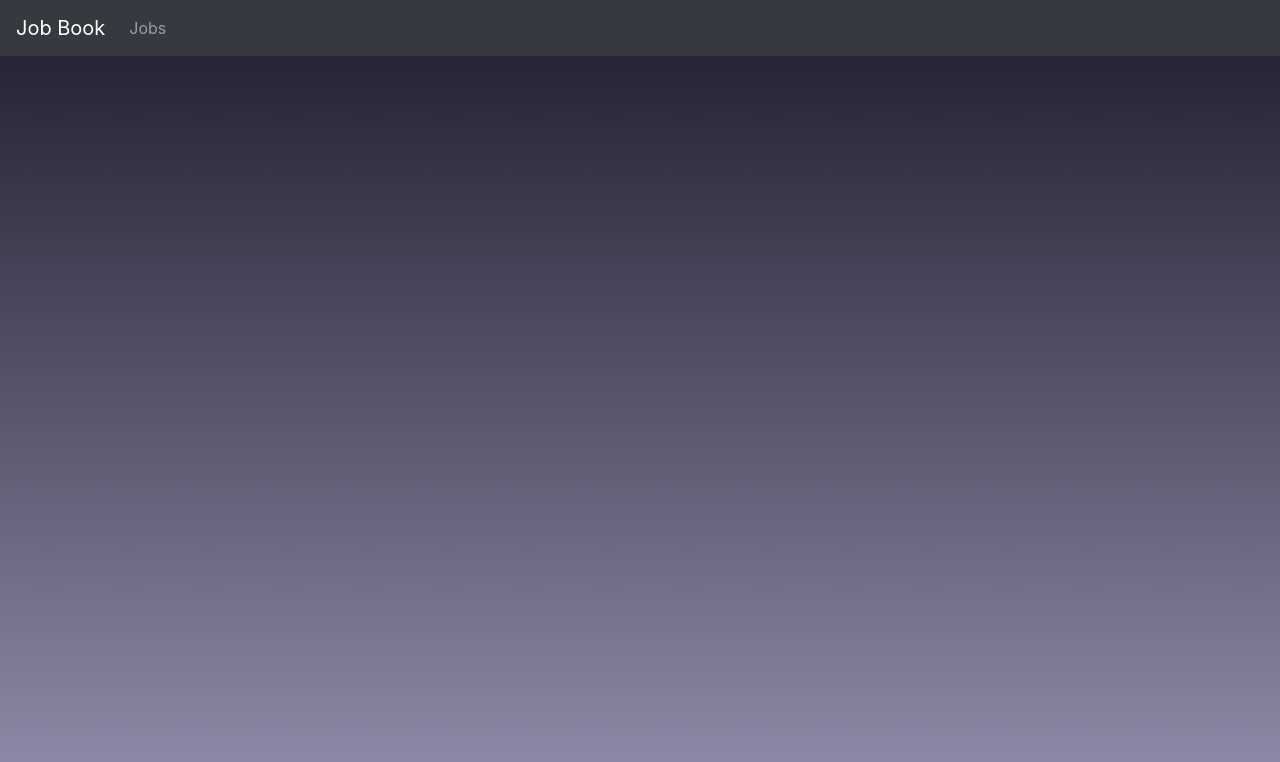
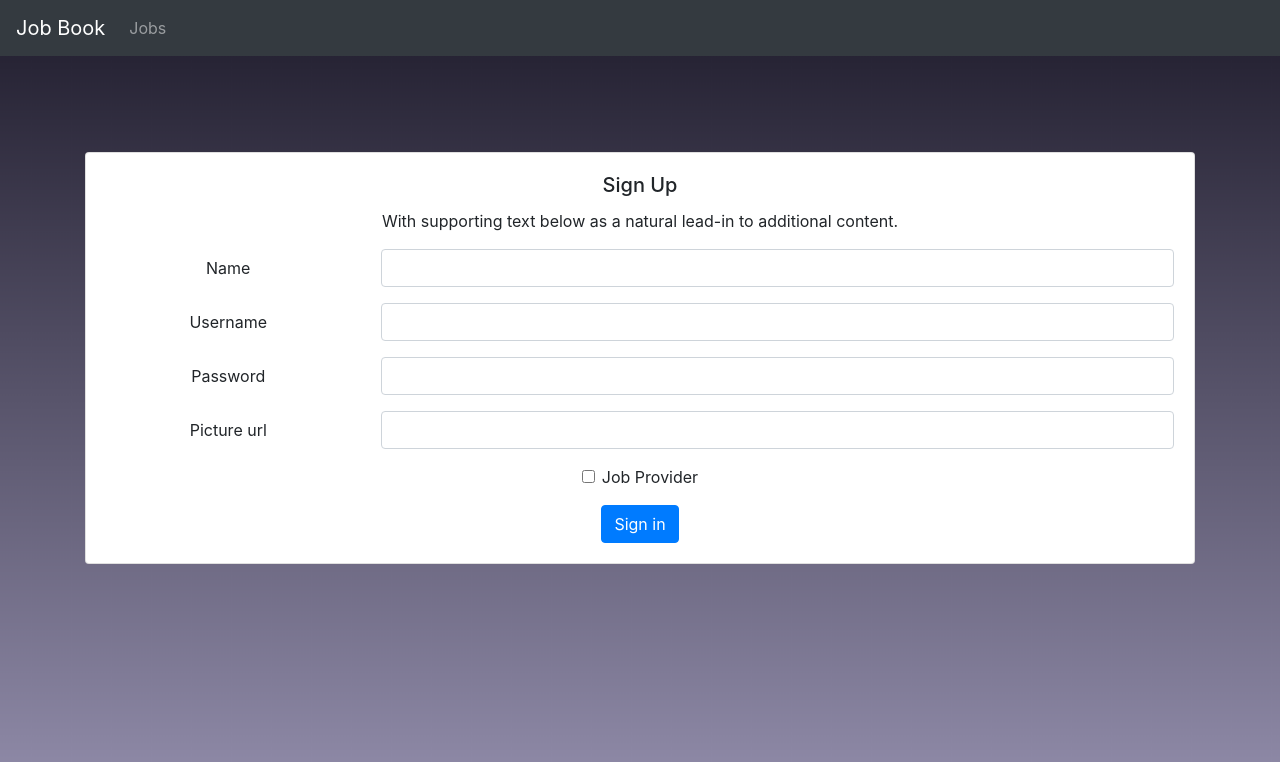
Before and after one commit to vaerilius/Full-Stack---harjoitustyo, a React app in the folder frondend/: page /signup in a window 1280 px wide. Shown: the top 762 px of the page. Built offline with nearby package versions, Linux system fonts and the light colour scheme; no server answers; the HTML template or start-up script is replaced by a standard one.

Commit message:
Frondend: customise landing component & signup component, users reducer & service

```diff
--- a/frondend/src/App.js
+++ b/frondend/src/App.js
@@ -1,11 +1,15 @@
 import React, { useState, useEffect } from 'react'
 import { connect } from 'react-redux'
 import Landing from './components/landing'
+import SignUp from './components/auth/signup'
+
 import Navbar from './components/navbar/navbar'
 import Jobs from './components/jobs/jobs'
 import Job from './components/jobs/job/job'
 
 import { initializeJobs } from './reducers/jobReducer'
+import { initializeUsers } from './reducers/usersReducer'
+
 
 import {
   BrowserRouter as Router,
@@ -26,6 +30,7 @@ const App = (props) => {
 
   useEffect(() => {
     props.initializeJobs()
+    props.initializeUsers()
 
   }, [])
 
@@ -38,11 +43,13 @@ const App = (props) => {
   }
 
   return (
-    <div className="bg ">
+    <div className="bg">
       <Router>
       <Navbar />
       <div className="container pt-5 mx-auto ">
         <Route exact path="/" render={() => <Landing />} />
+        <Route exact path="/signup" render={() => <SignUp />} />
+
         <Route exact path="/jobs" render={() => <Jobs />} />
         <Route exact path="/jobs/:id" render={({ match }) =>
           <Job  job={jobById(match.params.id)} />
@@ -60,11 +67,13 @@ const mapStateToProps = state => {
   console.log(state)
   return {
     jobs: state.jobs,
+    users: state.users
 
   }
 }
 
 
 export default connect(mapStateToProps,{
-  initializeJobs
+  initializeJobs,
+  initializeUsers
 })(App)
--- /dev/null
+++ b/frondend/src/components/auth/signup.js
@@ -0,0 +1,96 @@
+import React, { useState } from 'react'
+import { connect } from 'react-redux'
+import { useField } from '../../hooks/formHook'
+import { signUp } from '../../reducers/usersReducer';
+
+
+const SingUp = (props) => {
+  const [username, resetUsername] = useField('text')
+  const [name, resetName] = useField('text')
+  const [picture, resetPicture] = useField('text')
+  const [password, resetPassword] = useField('password')
+  const [checkbox, setCheckBox] = useState(false)
+
+
+  const handleSubmit = (e) => {
+    e.preventDefault()
+
+    const data ={
+      username: username.value,
+      password: password.value,
+      picture: picture.value,
+      name: name.value,
+      jobProvider: checkbox
+    }
+    props.signUp(data)
+
+    resetName()
+    resetPassword()
+    resetPicture()
+    resetUsername()
+    setCheckBox(false)
+  }
+
+
+  return (
+
+    <div className="card text-center mt-5">
+      <div className="card-body">
+        <h5 className="card-title">Sign Up</h5>
+        <p className="card-text">With supporting text below as a natural lead-in to additional content.</p>
+        <form onSubmit={handleSubmit}>
+          <div className="form-group row">
+            <label htmlFor="name" className="col-sm-3 col-form-label">Name</label>
+            <div className="col-sm-9">
+              <input {...name} className="form-control" id="name" />
+            </div>
+          </div>
+      <div className="form-group row">
+        <label htmlFor="username" className="col-sm-3 col-form-label">Username</label>
+        <div className="col-sm-9">
+          <input {...username} className="form-control" id="username" />
+        </div>
+      </div>
+      <div className="form-group row">
+        <label htmlFor="password" className="col-sm-3 col-form-label">Password</label>
+        <div className="col-sm-9">
+          <input {...password} className="form-control" id="password" />
+        </div>
+      </div>
+      <div className="form-group row">
+        <label htmlFor="picture" className="col-sm-3 col-form-label">Picture url</label>
+        <div className="col-sm-9">
+          <input {...picture} className="form-control" id="picture" />
+        </div>
+      </div>
+      <div className="form-group">
+    <div className="form-check">
+      <input className="form-check-input"
+      type="checkbox"
+      checked={checkbox}
+      onChange={() => setCheckBox(!checkbox)}
+      id="gridCheck"
+      />
+      <label className="form-check-label" htmlFor="gridCheck">
+        Job Provider
+      </label>
+    </div>
+  </div>
+  <button type="submit" className="btn btn-primary">Sign in</button>
+    </form>
+  </div>
+
+  </div>
+
+
+
+  )
+}
+
+
+
+export default connect(null,
+  {
+    signUp
+  }
+)(SingUp)
--- a/frondend/src/components/landing.js
+++ b/frondend/src/components/landing.js
@@ -1,28 +1,32 @@
 import React from 'react'
-
+import { Link } from 'react-router-dom';
 const Landing = () => {
 
   return (
       <div className="row " style={{marginTop: "30%"}}>
       <div className="col-sm-12">
+      <div className="card-header">
+      {/* <img src={require('../assest/hiring.png')}
+      className="card-img-top"
+      alt="..."
+      /> */}
+      </div>
         <div className="card bg-white m-5">
-          <div className="card-body">
-        Sign Up as a job seeker
+        <Link to="/signup">
+          <div className="card-body font-weight-bold text-center text-uppercase">
+            Sign Up
           </div>
+        </Link>
         </div>
         <div className="card bg-white m-5">
-          <div className="card-body">
-        Sign Up as a job provider
+        <Link to="/login">
+          <div className="card-body font-weight-bold text-center text-uppercase">
+          Or login
           </div>
-        </div>
-        <div className="card bg-white m-5">
-          <div className="card-body">
-        Or login
-          </div>
+        </Link>
         </div>
       </div>
     </div>
-
 
   )
 }
--- /dev/null
+++ b/frondend/src/hooks/formHook.js
@@ -0,0 +1,19 @@
+import { useState } from 'react'
+
+export const useField = (type) => {
+  const [value, setValue] = useState('')
+
+  const onChange = (event) => {
+    setValue(event.target.value)
+  }
+
+  const reset = () => {
+    setValue('')
+  }
+
+  return [{
+    type,
+    value,
+    onChange,
+  }, reset]
+}
--- a/frondend/src/index.css
+++ b/frondend/src/index.css
@@ -6,3 +6,6 @@
     background-size: cover;
     background-image: url("./assest/bg.jpg");
 }
+.logo {
+  background-image: url("./assest/hiring.png");
+}
--- a/frondend/src/reducers/jobReducer.js
+++ b/frondend/src/reducers/jobReducer.js
@@ -1,4 +1,6 @@
 import jobService from '../services/jobService'
+import userService from '../services/usersService'
+
 
 const reducer = (state = [], action) => {
   switch (action.type) {
@@ -25,4 +27,5 @@ export const initializeJobs = () => {
   }
 }
 
+
 export default reducer
--- /dev/null
+++ b/frondend/src/reducers/usersReducer.js
@@ -0,0 +1,38 @@
+import userService from '../services/usersService'
+
+const reducer = (state = null, action) => {
+  switch (action.type) {
+    case 'INIT_USERS':
+      return [...action.users]
+    case 'ADD_USER':
+      return [...state, action.newUser]
+    default:
+      return state
+  }
+}
+export const initializeUsers = () => {
+  return async dispatch => {
+      const users = await userService.getAllUsers()
+      dispatch({
+        type: 'INIT_USERS',
+        users
+      })
+
+  }
+}
+
+export const signUp = (data) => {
+  return async dispatch => {
+    try {
+      const newUser = userService.signUpUser(data)
+      console.log(newUser)
+      dispatch({
+        type: 'ADD_USER',
+        newUser
+      })
+    } catch (error) {
+      console.log(error)
+    }
+  }
+}
+export default reducer
--- /dev/null
+++ b/frondend/src/services/usersService.js
@@ -0,0 +1,16 @@
+import axios from 'axios'
+const baseUrl = `${BACKEND_URL}/api/users`
+
+const signUpUser = async (newUser) => {
+    const response = await axios.post(baseUrl, newUser)
+    return response.data
+}
+const getAllUsers = async () => {
+  const response = await axios.get(baseUrl)
+  return response.data
+}
+
+export default {
+  signUpUser,
+  getAllUsers
+}
--- a/frondend/src/store.js
+++ b/frondend/src/store.js
@@ -3,11 +3,11 @@ import thunk from 'redux-thunk'
 import { composeWithDevTools } from 'redux-devtools-extension'
 
 import jobsReducer from './reducers/jobReducer'
-
+import usersReducer from './reducers/usersReducer'
 
 const reducer = combineReducers({
   jobs: jobsReducer,
-
+  users: usersReducer,
 })
 
 const store = createStore(
```
Also changed, not shown: frondend/src/assest/hiring.png (added), 1 other file (tests, documents, lock files or other folders).
